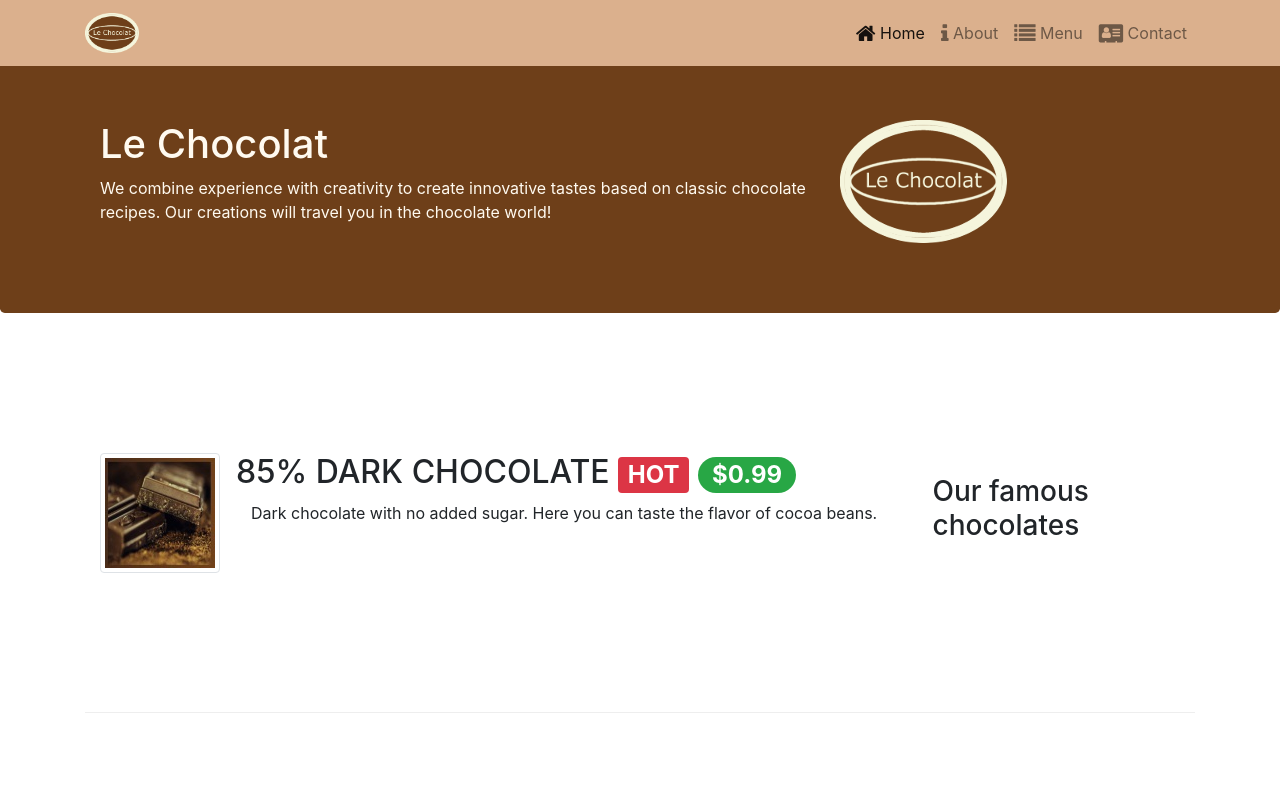
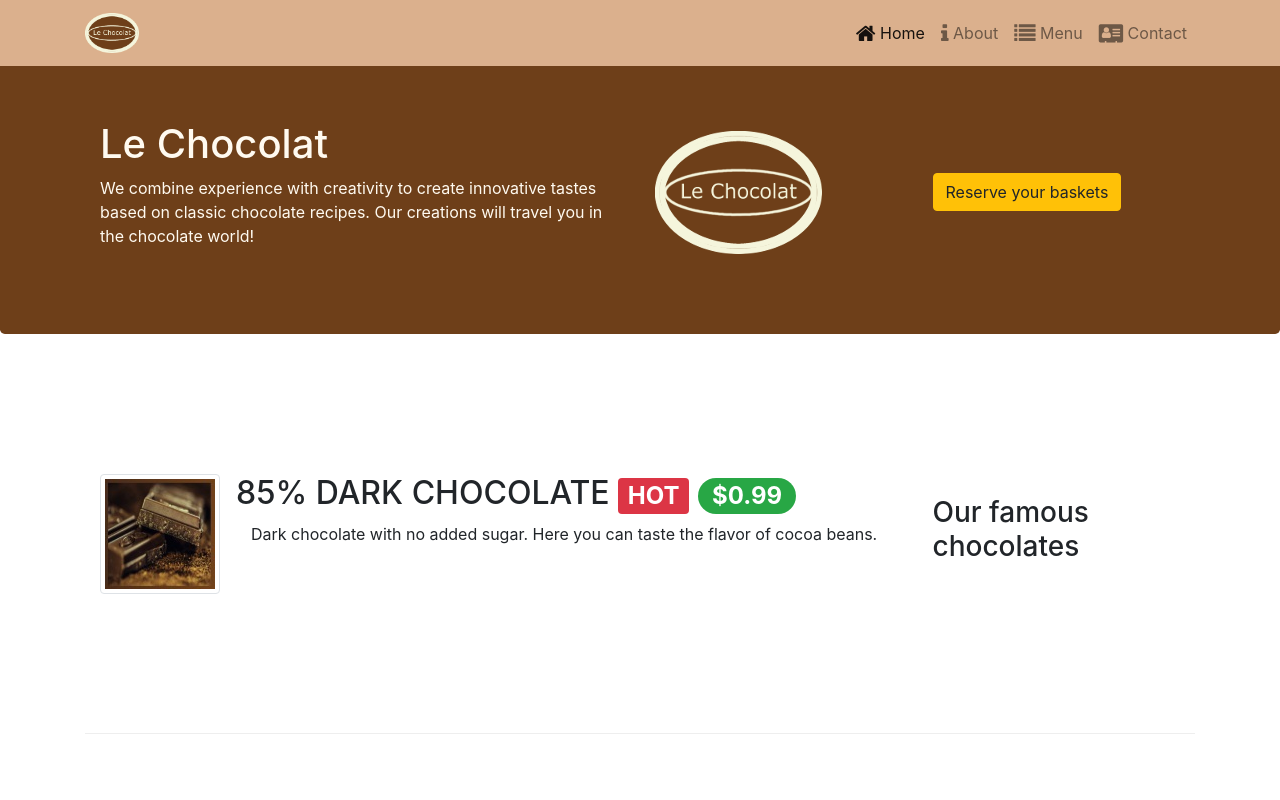
Before and after one commit to sena-tan/leChocolat, a website: page index.html in a window 1280 px wide. Shown: the top 800 px of the page. Drawn offline with nearby package versions, Linux system fonts and the light colour scheme.

Commit message:
Bootstrap Assignment 9 Task 2

```diff
--- a/css/styles.css
+++ b/css/styles.css
@@ -1,6 +1,7 @@
 .row-header {
     margin: 0px auto;
     padding: 0px;
+    justify-content:space-between;
 }
 
 .row-content {
@@ -59,6 +60,6 @@ body {
     padding: 10px;
   }
 
-  .bg-xl {
+.bg-xl {
     background-color: floralwhite !important;
 }
--- a/index.html
+++ b/index.html
@@ -44,16 +44,19 @@
 
     <header class="jumbotron">
         <div class="container container-fluid">
-            <div class="row row-header">
-                <div class="col-12 col-sm-8">
+            <div class="row row-header align-items-center">
+                <div class="col-12 col-sm-6">
                     <h1>Le Chocolat</h1>
                     <p>We combine experience with creativity to create
                         innovative tastes based on classic chocolate
                         recipes. Our creations will travel you in the
                         chocolate world!</p>
                 </div>
+                <div class="col-12 col-sm-3">
+                    <img src="images/logo.png" class="img-fluid">
+                </div>
                 <div class="col col-sm">
-                    <img src="images/logo.png" class="img-fluid">
+                    <a class="btn btn-warning" href="#orderform">Reserve your baskets</a>
                 </div>
             </div>
         </div>
@@ -128,7 +131,7 @@
         <div class="row row-content justify-content-center">
             <div class="col-sm align-items-center">
                 <div class="card">
-                    <div class="card-header text-white bg-warning">
+                    <div id="orderform" class="card-header text-white bg-warning">
                         <h3>Reserve your baskets</h3>
                     </div>
                     <div class="card-body bg-xl">
```
